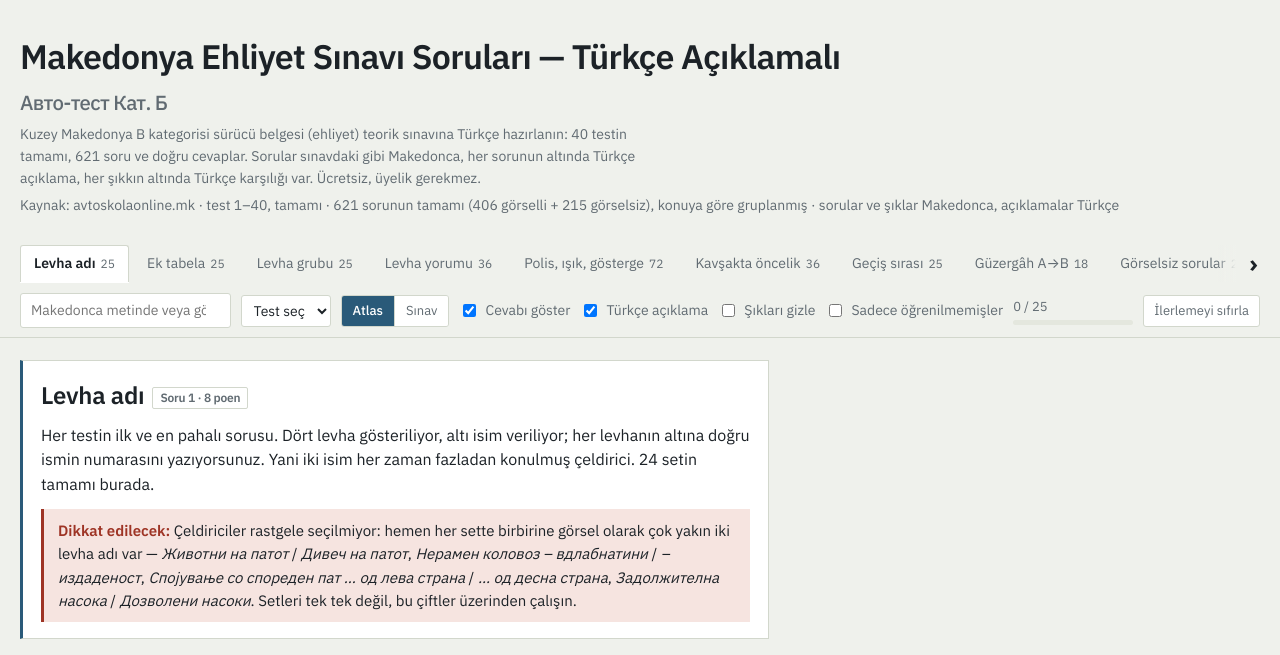
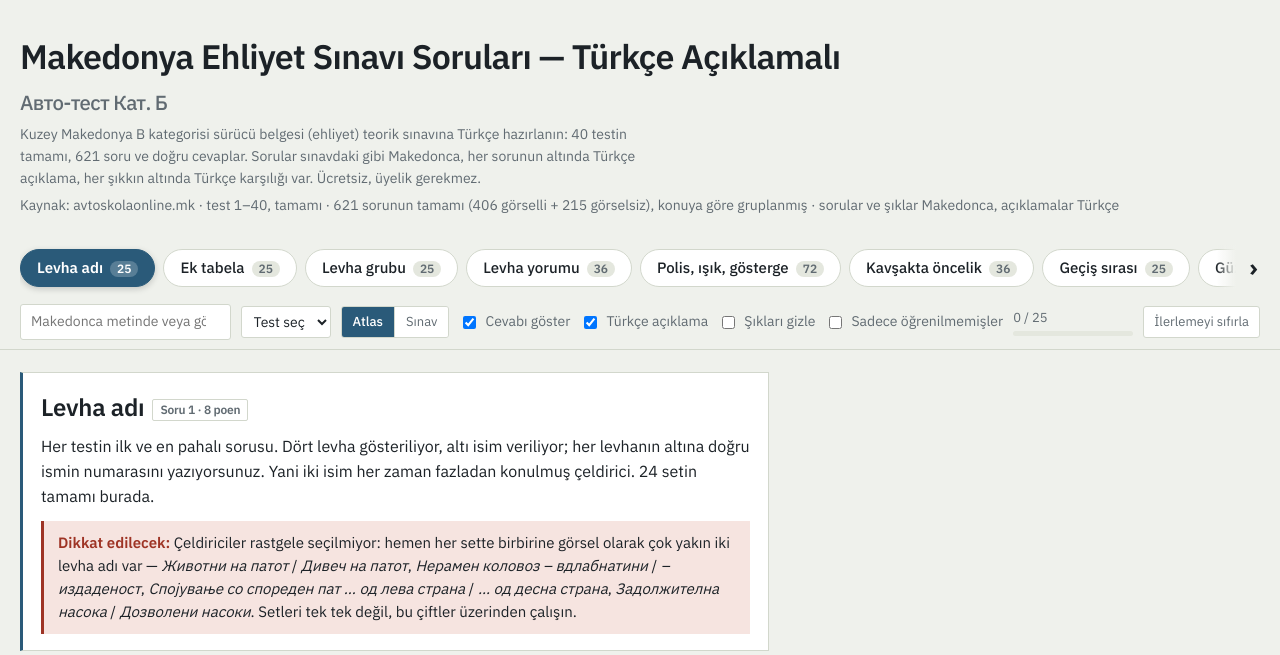
Before and after one commit to afnhsn-ibu/avtoskola-b, a plain HTML site: page index.html in a window 1280 px wide. Shown: the top 655 px of the page. Drawn offline with Linux system fonts and the light colour scheme.

Commit message:
Tabs: larger pill style, clear selected/unselected colors

```diff
--- a/index.html
+++ b/index.html
@@ -76,11 +76,11 @@ a{color:var(--lane)}
 body::before{content:"";position:fixed;inset:0 0 auto;height:env(safe-area-inset-top,0px);
  background:var(--paper);z-index:60}
 .tabwrap{position:relative}
-.tabs{display:flex;gap:4px;overflow-x:auto;scrollbar-width:none;padding-bottom:2px;
+.tabs{display:flex;gap:8px;overflow-x:auto;scrollbar-width:none;padding:4px 2px 8px;
  scroll-behavior:smooth;scroll-snap-type:x proximity;overscroll-behavior-x:contain}
 .tabs::-webkit-scrollbar{display:none}
 .tabs button{scroll-snap-align:start}
-.tabnav{position:absolute;top:0;bottom:2px;z-index:2;width:44px;border:0;padding:0;cursor:pointer;
+.tabnav{position:absolute;top:0;bottom:6px;z-index:2;width:44px;border:0;padding:0;cursor:pointer;
  font:600 24px/1 system-ui,sans-serif;color:var(--ink);display:flex;align-items:center;
  opacity:0;pointer-events:none;transition:opacity .15s}
 .tabnav.prev{left:0;justify-content:flex-start;padding-left:2px;
@@ -90,13 +90,17 @@ body::before{content:"";position:fixed;inset:0 0 auto;height:env(safe-area-inset
 .tabwrap.can-prev .tabnav.prev,.tabwrap.can-next .tabnav.next{opacity:1;pointer-events:auto}
 .tabnav:hover{color:var(--lane)}
 .tabwrap.can-next .tabs::after{content:"";flex:0 0 36px}
-.tabs button{flex:0 0 auto;appearance:none;border:1px solid transparent;border-bottom:none;
- background:transparent;color:var(--soft);font:inherit;font-size:14px;cursor:pointer;
- padding:7px 13px;border-radius:3px 3px 0 0;white-space:nowrap}
-.tabs button:hover{color:var(--ink);background:var(--rule2)}
-.tabs button[aria-selected="true"]{background:var(--card);color:var(--ink);font-weight:600;
- border-color:var(--rule);box-shadow:0 1px 0 0 var(--card)}
-.tabs button .cnt{color:var(--soft);font-weight:400;font-variant-numeric:tabular-nums;margin-left:5px;font-size:12px}
+.tabs button{flex:0 0 auto;appearance:none;border:1px solid var(--rule);
+ background:var(--card);color:var(--ink);font:inherit;font-size:15px;font-weight:500;cursor:pointer;
+ padding:9px 16px;border-radius:999px;white-space:nowrap;line-height:1.2;
+ transition:background .15s,color .15s,border-color .15s}
+@media (hover:hover){.tabs button:not([aria-selected="true"]):hover{border-color:var(--lane);color:var(--lane);background:var(--lane-bg)}}
+.tabs button[aria-selected="true"]{background:var(--lane);border-color:var(--lane);color:var(--card);font-weight:600;
+ box-shadow:0 2px 6px rgba(0,0,0,.18)}
+.tabs button .cnt{display:inline-block;font-weight:600;font-variant-numeric:tabular-nums;margin-left:7px;font-size:12px;
+ padding:1px 7px;border-radius:999px;background:var(--rule2);color:var(--soft)}
+.tabs button[aria-selected="true"] .cnt{background:rgba(255,255,255,.22);color:var(--card)}
+.tabs button:focus-visible{outline:2px solid var(--signal);outline-offset:2px}
 .tools{display:flex;gap:10px;align-items:center;flex-wrap:wrap;padding:9px 0}
 .tools input[type=search]{flex:1 1 210px;min-width:0;font:inherit;font-size:14px;padding:6px 10px;
  border:1px solid var(--rule);border-radius:3px;background:var(--card);color:var(--ink)}
@@ -110,7 +114,7 @@ body::before{content:"";position:fixed;inset:0 0 auto;height:env(safe-area-inset
 .bar{transition:transform .22s ease}
 @media (max-width:720px){
  .bar{padding-top:calc(6px + env(safe-area-inset-top,0px))}
- .tabs button{padding:6px 10px;font-size:13px}
+ .tabs button{padding:8px 14px;font-size:14px}
  .tools{flex-wrap:nowrap;gap:8px;padding:7px 0}
  .tools #mode,.tools #test,.tools .prog,.tools #more{order:0}
  .tools #test{flex:1 1 auto;min-width:0;width:0}
```
